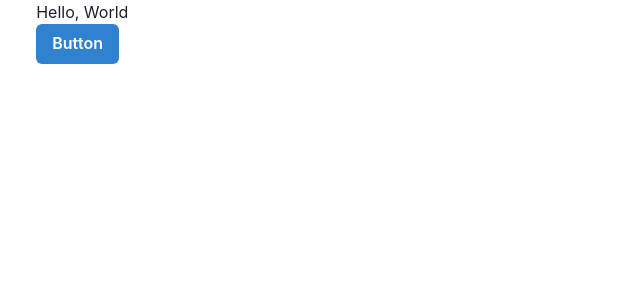
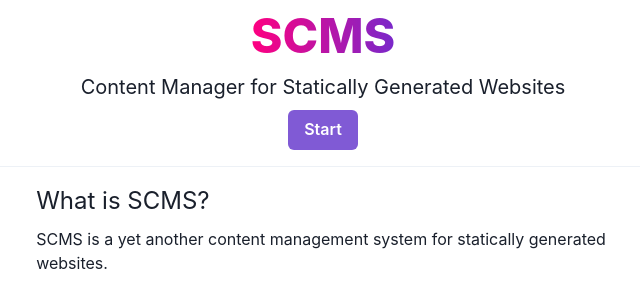
Before and after one commit to shumbo/scms, a React (Vite) app: page / in a window 1280 px wide. Shown: the top 308 px of the page, without its empty margins (317-957 px from the left). Built offline with nearby package versions, Linux system fonts and the light colour scheme.

Commit message:
implement WelcomePage

```diff
--- a/src/App.tsx
+++ b/src/App.tsx
@@ -1,11 +1,11 @@
 import { ChakraProvider } from "@chakra-ui/react";
 import { VFC } from "react";
-import { WelcomeScreen } from "./components/screen/WelcomeScreen";
+import { WelcomePage } from "./pages/WelcomePage";
 
 export const App: VFC = () => {
   return (
     <ChakraProvider>
-      <WelcomeScreen />
+      <WelcomePage />
     </ChakraProvider>
   );
 };
--- a/src/components/screen/WelcomeScreen/index.tsx
+++ b/src/components/screen/WelcomeScreen/index.tsx
@@ -1,11 +1,49 @@
-import { Button, Container, Text } from "@chakra-ui/react";
-import { VFC } from "react";
+import {
+  Box,
+  Button,
+  Center,
+  Container,
+  Divider,
+  Text,
+} from "@chakra-ui/react";
+import { MouseEventHandler, VFC } from "react";
 
-export const WelcomeScreen: VFC = () => {
+export type WelcomeScreenProps = {
+  onClick: MouseEventHandler;
+};
+
+export const WelcomeScreen: VFC<WelcomeScreenProps> = ({ onClick }) => {
   return (
-    <Container>
-      <Text>Hello, World</Text>
-      <Button colorScheme="blue">Button</Button>
-    </Container>
+    <Box>
+      <Container centerContent>
+        <Text
+          as="h1"
+          fontSize="5xl"
+          fontWeight="extrabold"
+          bgGradient="linear(to-l, #7928CA,#FF0080)"
+          bgClip="text"
+        >
+          SCMS
+        </Text>
+        <Text fontSize="xl">
+          Content Manager for Statically Generated Websites
+        </Text>
+        <Center>
+          <Button marginTop={2} colorScheme="purple" onClick={onClick}>
+            Start
+          </Button>
+        </Center>
+      </Container>
+      <Divider marginTop={4} />
+      <Container marginTop={4}>
+        <Text as="h2" fontSize="2xl">
+          What is SCMS?
+        </Text>
+        <Text mt={2}>
+          SCMS is a yet another content management system for statically
+          generated websites.
+        </Text>
+      </Container>
+    </Box>
   );
 };
--- /dev/null
+++ b/src/pages/WelcomePage.tsx
@@ -0,0 +1,6 @@
+import { VFC } from "react";
+import { WelcomeScreen } from "../components/screen/WelcomeScreen";
+
+export const WelcomePage: VFC = () => {
+  return <WelcomeScreen onClick={() => {}} />;
+};
```
Also changed, not shown: 1 other file (tests, documents, lock files or other folders).
